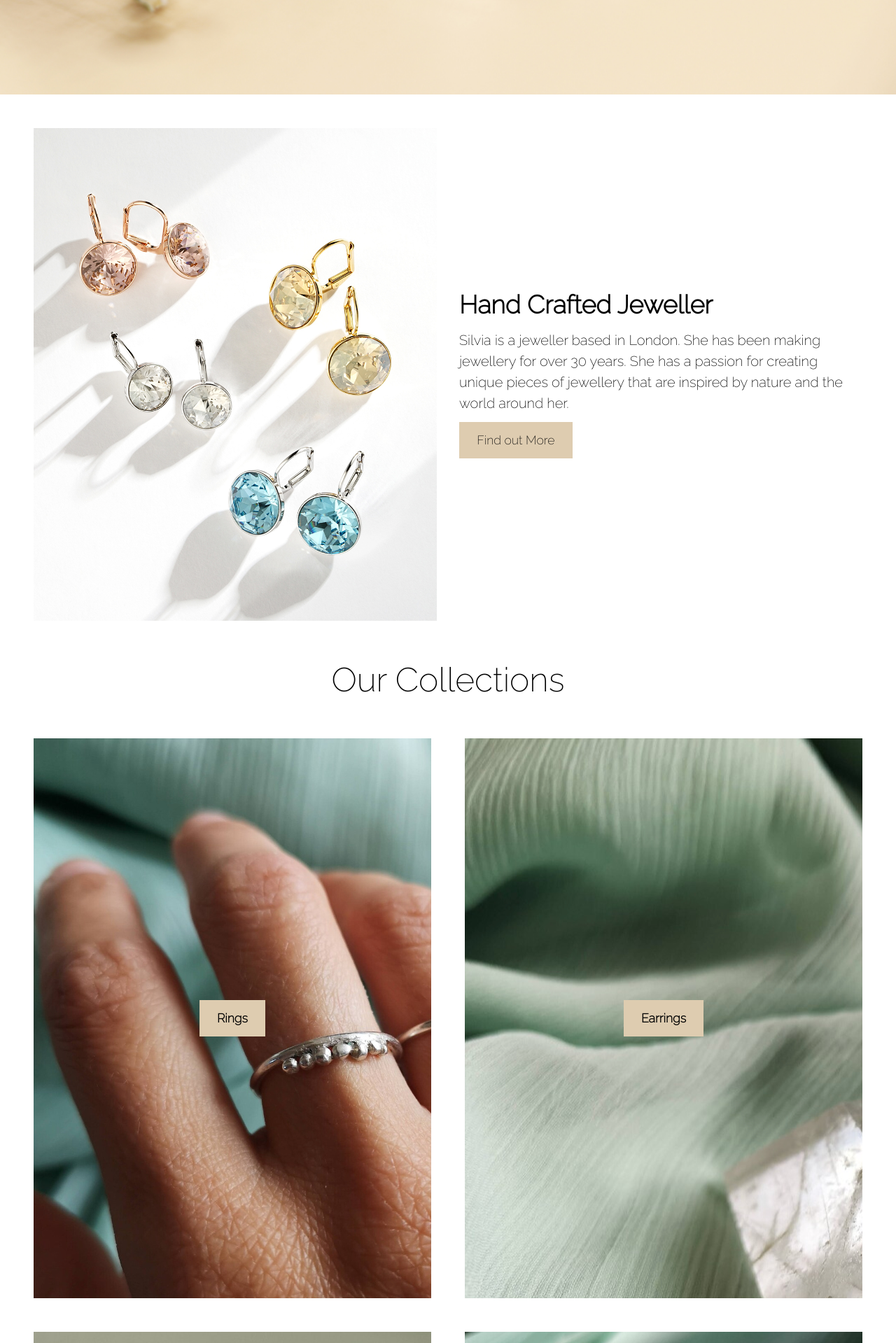
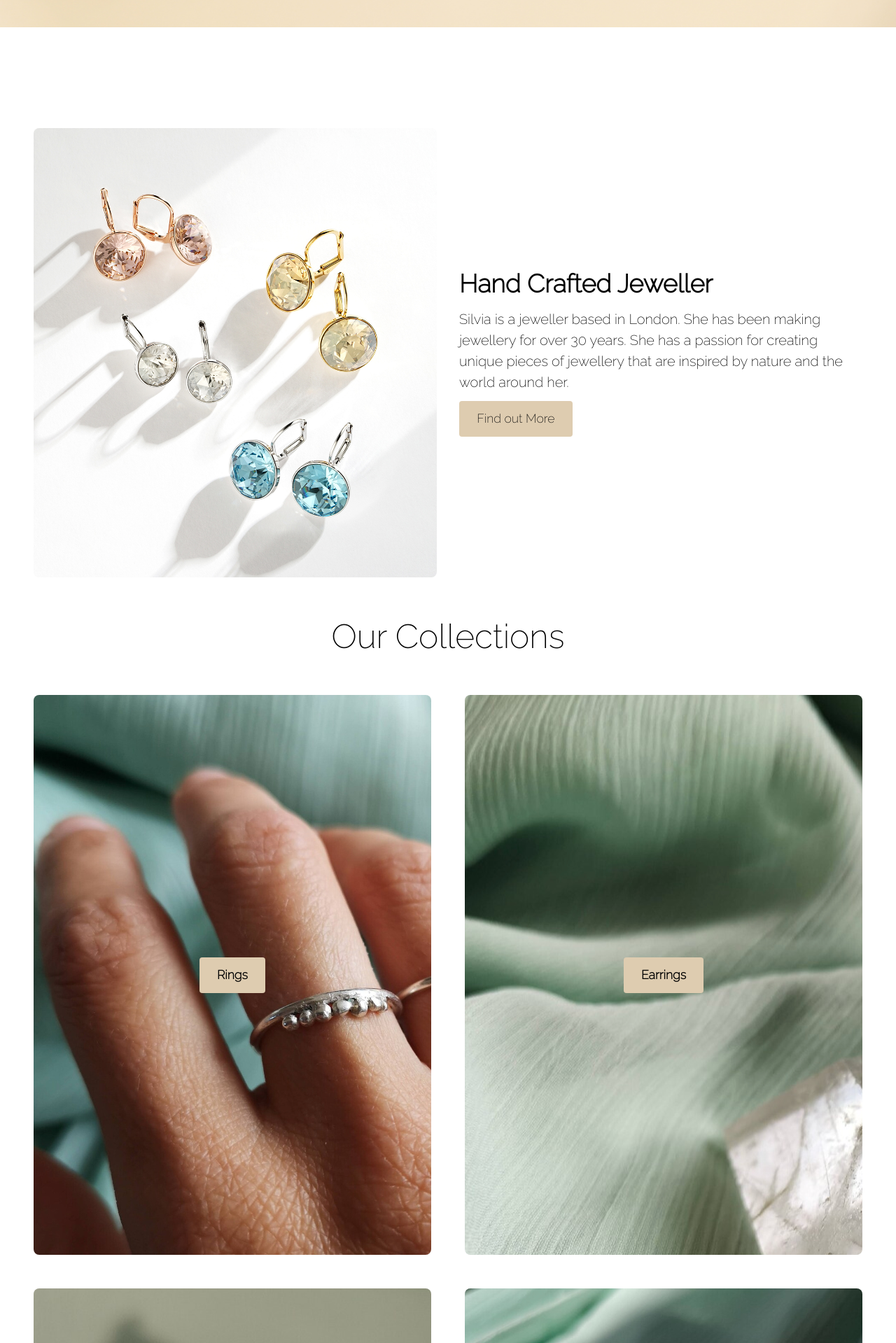
Before and after one commit to joeAmc/MJT, a Next.js app: page / in a window 1280 px wide. Shown: the part 761-2680 px from the top of the page at 70% size. Built offline with nearby package versions, Linux system fonts and the light colour scheme.

Commit message:
update home style

```diff
--- a/src/app/globals.css
+++ b/src/app/globals.css
@@ -74,6 +74,7 @@ p {
   font-size: 1.1rem;
   transition: var(--transition);
   width: fit-content;
+  border-radius: var(--border-radius);
 }
 
 .btn:hover {
--- a/src/components/AboutHome/AboutHome.js
+++ b/src/components/AboutHome/AboutHome.js
@@ -4,12 +4,14 @@ import Silvia from "../../assets/rings.jpg";
 
 const AboutHome = () => {
   return (
-    <div className="aboutcontainer grid grid-cols-2 h-screen">
-      <Image
-        className="w-full h-full object-cover pt-12 pr-4 pb-12 pl-12"
-        src={Silvia}
-        alt="silvia"
-      />
+    <div className="aboutcontainer grid grid-cols-2 h-full bg-white">
+      <div className="rounded-lg overflow-hidden mt-12 mr-4 mb-12 ml-12">
+        <Image
+          className="w-full h-full object-cover"
+          src={Silvia}
+          alt="silvia"
+        />
+      </div>
       <div className="flex flex-col justify-center pt-12 pr-12 pb-12 pl-4">
         <h1 className="text-4xl	font-bold	mb-4">Hand Crafted Jeweller</h1>
         <p className="mb-3">
--- a/src/components/Banner/Banner.js
+++ b/src/components/Banner/Banner.js
@@ -6,18 +6,20 @@ import { clsx } from "clsx";
 
 const Banner = () => {
   return (
-    <section>
+    <section className="">
       <div
         className={clsx(
           "banner-container h-screen w-screen flex overflow-au",
           "justify-center relative bg-gradient-to-l"
         )}
       >
-        <Image
-          className="object-cover -z-50 h-screen absolute top-0 left-0"
-          src={bannerImg}
-          alt="banner image"
-        />
+        <div className="h-screen">
+          <Image
+            className="-z-50 h-screen fixed top-0 left-0"
+            src={bannerImg}
+            alt="banner image"
+          />
+        </div>
         <div className="banner-content flex flex-col justify-center items-center mb-24">
           <Image
             className="banner-logo h-[15em] w-[15em]"
--- a/src/components/Cards/RingGallery.js
+++ b/src/components/Cards/RingGallery.js
@@ -87,7 +87,8 @@ const RingGallery = ({ title }) => {
         <div onClick={closeZoom}>
           <div
             className={clsx(
-              "close-up rounded-lg bg-white w-3/5 h-3/5 mt-[160px] z-50 fixed top-0 bottom-0 left-0 right-0 mx-auto"
+              "close-up rounded-lg bg-white w-3/5 h-3/5 mt-[160px]",
+              "z-50 fixed top-0 bottom-0 left-0 right-0 mx-auto"
             )}
           >
             <Image
--- a/src/components/Collections/Collections.js
+++ b/src/components/Collections/Collections.js
@@ -4,16 +4,16 @@ import Link from "next/link";
 
 const Collections = ({ gridArea }) => {
   return (
-    <div className="v-screen">
+    <div className="v-screen bg-white">
       <h1 className="text-center">Our Collections</h1>
       <div
         id="collections"
-        className=".collectionsContainer grid grid-cols-2 grid-rows-2 gap-12 m-12"
+        className="collectionsContainer grid grid-cols-2 grid-rows-2 gap-12 p-12"
       >
         {collections.map((collection, i) => (
           <div
             key={i}
-            className="collection relative h-screen w-full flex background-cover justify-center items-center"
+            className="collection rounded-lg relative h-screen w-full flex background-cover justify-center items-center"
             style={{ background: `url(${collection.imagePath})` }}
           >
             <Link href={`/${collection.name.toLowerCase()}`}>
--- a/src/components/Footer/Footer.js
+++ b/src/components/Footer/Footer.js
@@ -13,7 +13,6 @@ const Footer = () => {
   };
 
   return (
-    <>
     <section>
       <div className="footer flex justify-center items-center h-screen bg-gradient-to-b from-[#deccb0] to-[#c2bab3]">
         <div className="footer-items mt-18">
@@ -97,7 +96,6 @@ const Footer = () => {
         </div>
       </div>
     </section>
-    </>
   );
 };
 
--- a/src/components/Header/Header.js
+++ b/src/components/Header/Header.js
@@ -3,7 +3,7 @@ import HeaderType from "./HeaderType";
 
 const Header = () => {
   return (
-    <div className="header bg-w flex justify-left relative shadow-sm transition h-24">
+    <div className="header bg-white flex justify-left relative shadow-sm transition h-24">
       <HeaderType />
     </div>
   );
```
Lines whose indentation alone changed are shown as unchanged.
